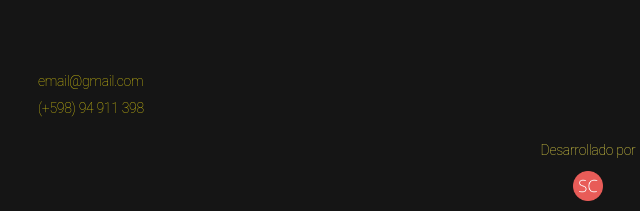
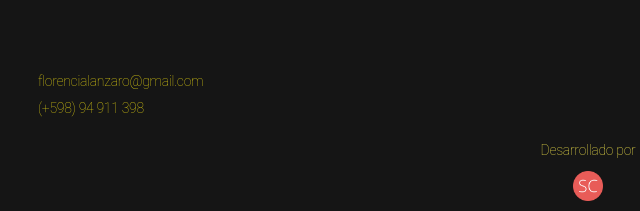
Before and after one commit to seba2610/flo-lanzaro, a plain HTML site: page index.html in a window 1280 px wide. Shown: the part 4604-4815 px from the top of the page, 52-692 px from the left. Drawn offline with Linux system fonts and the light colour scheme.

Commit message:
E-mail updated

```diff
--- a/index.html
+++ b/index.html
@@ -221,7 +221,7 @@ Actualmente se encuentra realizando shows en distintos teatros y boliches del Ur
         <div class="row">
             <div class="col">
             <ul class="list-unstyled list-spaced">
-              <li>email@gmail.com</li>
+              <li>florencialanzaro@gmail.com</li>
               <li>(+598) 94 911 398</li>
             </ul>
             </div>
```
